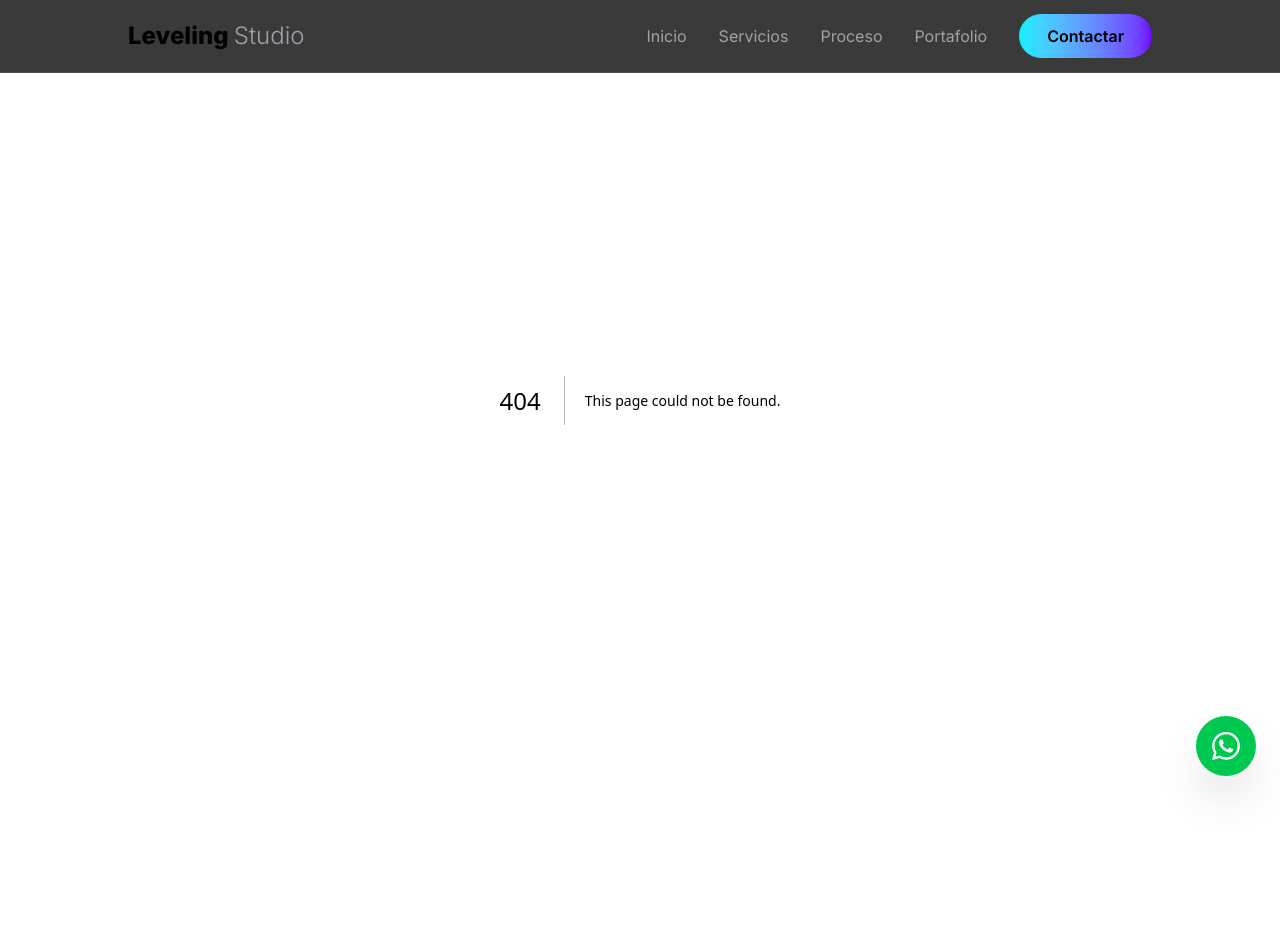
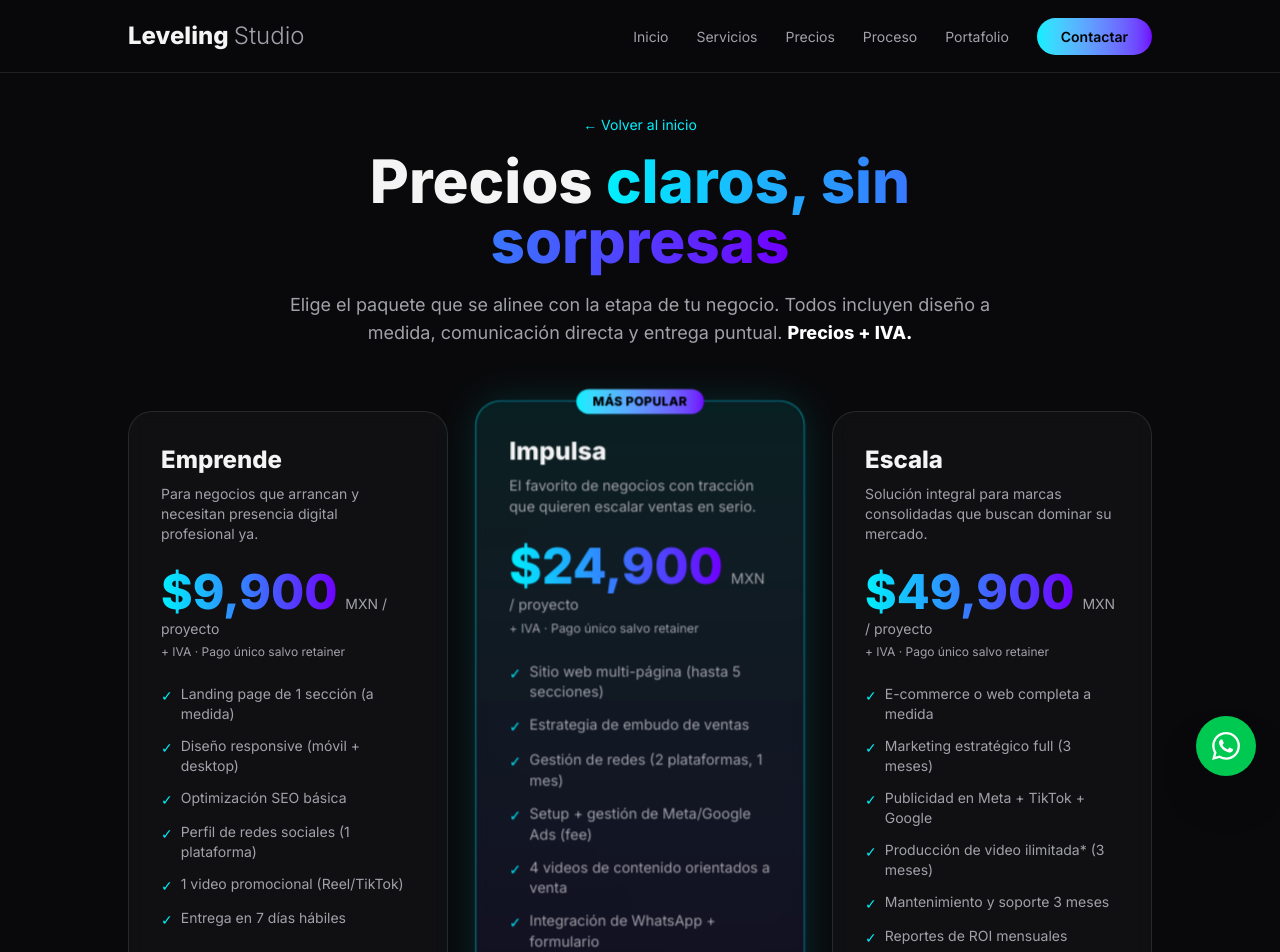
Before and after one commit to Admingok/leveling-studio, a Next.js app: page /precios in a window 1280 px wide. Before the commit this address had no page. Shown: the top 952 px of the page. Before the commit the page ends 800 px from the top, so only its background shows below. Built offline with nearby package versions, Linux system fonts and the light colour scheme.

Commit message:
Añadir página de Precios con paquetes y retainers

```diff
--- /dev/null
+++ b/src/app/precios/page.js
@@ -0,0 +1,155 @@
+import PricingCard from '@/components/PricingCard';
+import FadeIn from '@/components/FadeIn';
+import Link from 'next/link';
+
+export const metadata = {
+  title: 'Precios y Paquetes | Leveling Studio',
+  description: 'Paquetes de desarrollo web, marketing y publicidad digital con precios claros para PyMEs en México.',
+};
+
+export default function PreciosPage() {
+  const packages = [
+    {
+      name: 'Emprende',
+      price: '9,900',
+      description: 'Para negocios que arrancan y necesitan presencia digital profesional ya.',
+      features: [
+        'Landing page de 1 sección (a medida)',
+        'Diseño responsive (móvil + desktop)',
+        'Optimización SEO básica',
+        'Perfil de redes sociales (1 plataforma)',
+        '1 video promocional (Reel/TikTok)',
+        'Entrega en 7 días hábiles',
+      ],
+      highlighted: false,
+      delay: 0,
+    },
+    {
+      name: 'Impulsa',
+      price: '24,900',
+      description: 'El favorito de negocios con tracción que quieren escalar ventas en serio.',
+      features: [
+        'Sitio web multi-página (hasta 5 secciones)',
+        'Estrategia de embudo de ventas',
+        'Gestión de redes (2 plataformas, 1 mes)',
+        'Setup + gestión de Meta/Google Ads (fee)',
+        '4 videos de contenido orientados a venta',
+        'Integración de WhatsApp + formulario',
+        'Entrega en 14 días hábiles',
+      ],
+      highlighted: true,
+      badge: 'Más popular',
+      delay: 0.15,
+    },
+    {
+      name: 'Escala',
+      price: '49,900',
+      description: 'Solución integral para marcas consolidadas que buscan dominar su mercado.',
+      features: [
+        'E-commerce o web completa a medida',
+        'Marketing estratégico full (3 meses)',
+        'Publicidad en Meta + TikTok + Google',
+        'Producción de video ilimitada* (3 meses)',
+        'Mantenimiento y soporte 3 meses',
+        'Reportes de ROI mensuales',
+        'Entrega prioritaria + acompañamiento 1 a 1',
+      ],
+      highlighted: false,
+      delay: 0.3,
+    },
+  ];
+
+  const retainers = [
+    { name: 'Contenido', price: '6,500', detail: 'Gestión de redes + 8 piezas/mes' },
+    { name: 'Performance', price: '9,500', detail: 'Fee de ads + optimización continua' },
+    { name: 'Full Growth', price: '15,000', detail: 'Contenido + ads + web + reportes' },
+  ];
+
+  return (
+    <div className="pt-28 pb-24 px-[5%] md:px-[10%]">
+      {/* HEADER DE PÁGINA */}
+      <FadeIn>
+        <div className="text-center max-w-3xl mx-auto mb-16">
+          <Link href="/" className="text-brand-cyan text-sm hover:underline mb-4 inline-block">
+            ← Volver al inicio
+          </Link>
+          <h1 className="text-4xl md:text-6xl font-extrabold mb-5">
+            Precios <span className="gradient-text">claros, sin sorpresas</span>
+          </h1>
+          <p className="text-lg text-brand-muted">
+            Elige el paquete que se alinee con la etapa de tu negocio. Todos incluyen diseño a medida,
+            comunicación directa y entrega puntual. <strong className="text-white">Precios + IVA.</strong>
+          </p>
+        </div>
+      </FadeIn>
+
+      {/* GRID DE PAQUETES */}
+      <div className="max-w-6xl mx-auto grid grid-cols-1 md:grid-cols-3 gap-8 items-stretch">
+        {packages.map((pkg, i) => (
+          <PricingCard
+            key={i}
+            name={pkg.name}
+            price={pkg.price}
+            description={pkg.description}
+            features={pkg.features}
+            highlighted={pkg.highlighted}
+            badge={pkg.badge}
+            delay={pkg.delay}
+          />
+        ))}
+      </div>
+
+      {/* NOTA DE PABTA */}
+      <FadeIn delay={0.4}>
+        <p className="text-center text-brand-muted text-sm mt-10 max-w-2xl mx-auto">
+          * Los paquetes de publicidad <strong className="text-white">no incluyen el presupuesto de pauta</strong> (el
+          dinero que inviertes en Meta/Google/TikTok). Tu fee por gestión es aparte y se define según el objetivo.
+        </p>
+      </FadeIn>
+
+      {/* RETAINERS MENSUALES */}
+      <section className="max-w-6xl mx-auto mt-24">
+        <FadeIn>
+          <div className="text-center mb-12">
+            <h2 className="text-3xl md:text-4xl font-extrabold mb-3">
+              ¿Ya tienes web? <span className="gradient-text">Mantenla creciendo</span>
+            </h2>
+            <p className="text-brand-muted">Planes mensuales (retainers) para resultados continuos.</p>
+          </div>
+        </FadeIn>
+
+        <div className="grid grid-cols-1 md:grid-cols-3 gap-6">
+          {retainers.map((r, i) => (
+            <FadeIn key={i} delay={i * 0.1}>
+              <div className="bg-brand-card border border-white/10 rounded-2xl p-6 hover:border-brand-cyan/40 transition">
+                <h3 className="text-xl font-bold mb-1">{r.name}</h3>
+                <p className="text-brand-muted text-sm mb-4">{r.detail}</p>
+                <div className="text-3xl font-extrabold gradient-text">
+                  ${r.price}<span className="text-base text-brand-muted font-normal"> /mes</span>
+                </div>
+              </div>
+            </FadeIn>
+          ))}
+        </div>
+      </section>
+
+      {/* CTA FINAL */}
+      <FadeIn delay={0.3}>
+        <div className="text-center mt-20">
+          <h3 className="text-2xl md:text-3xl font-extrabold mb-4">
+            ¿Necesitas algo <span className="gradient-text">a la medida</span>?
+          </h3>
+          <p className="text-brand-muted mb-8 max-w-xl mx-auto">
+            Cotizamos proyectos especiales, integraciones y campañas de alto volumen sin problema.
+          </p>
+          <Link
+            href="/#contacto"
+            className="inline-block bg-gradient-to-r from-brand-cyan to-brand-purple text-black font-bold px-8 py-4 rounded-full hover:scale-105 transition"
+          >
+            Solicitar cotización
+          </Link>
+        </div>
+      </FadeIn>
+    </div>
+  );
+}
--- a/src/components/Navbar.jsx
+++ b/src/components/Navbar.jsx
@@ -7,38 +7,51 @@ import { motion, AnimatePresence } from 'framer-motion';
 export default function Navbar() {
   const [isOpen, setIsOpen] = useState(false);
 
+  // Los enlaces usan rutas absolutas con hash para funcionar desde cualquier página
+  const links = [
+    { label: 'Inicio', href: '/#inicio' },
+    { label: 'Servicios', href: '/#servicios' },
+    { label: 'Precios', href: '/precios' },
+    { label: 'Proceso', href: '/#proceso' },
+    { label: 'Portafolio', href: '/#portafolio' },
+  ];
+
   return (
     <>
       <header className="fixed top-0 w-full z-50 flex justify-between items-center px-[5%] md:px-[10%] py-5 bg-brand-dark/80 backdrop-blur-md border-b border-white/10">
-        {/* Logo */}
-        <div className="text-2xl font-extrabold">
+        {/* Logo enlaza a home */}
+        <Link href="/" className="text-2xl font-extrabold">
           Leveling <span className="font-light text-brand-muted">Studio</span>
-        </div>
+        </Link>
 
-        {/* Menú de Escritorio (Oculto en móviles) */}
+        {/* Menú de escritorio */}
         <nav className="hidden md:block">
-          <ul className="flex gap-8 items-center">
-            <li><Link href="#inicio" className="text-brand-muted hover:text-white transition">Inicio</Link></li>
-            <li><Link href="#servicios" className="text-brand-muted hover:text-white transition">Servicios</Link></li>
-<li><Link href="#proceso" className="text-brand-muted hover:text-white transition">Proceso</Link></li>
-<li><Link href="#portafolio" className="text-brand-muted hover:text-white transition">Portafolio</Link></li>
+          <ul className="flex gap-7 items-center">
+            {links.map((l) => (
+              <li key={l.href}>
+                <Link href={l.href} className="text-brand-muted hover:text-white transition text-sm">
+                  {l.label}
+                </Link>
+              </li>
+            ))}
             <li>
-              <Link href="#contacto" className="bg-gradient-to-r from-brand-cyan to-brand-purple text-black px-7 py-3 rounded-full font-semibold hover:scale-105 transition">
+              <Link
+                href="/#contacto"
+                className="bg-gradient-to-r from-brand-cyan to-brand-purple text-black px-6 py-2.5 rounded-full font-semibold hover:scale-105 transition text-sm"
+              >
                 Contactar
               </Link>
             </li>
           </ul>
         </nav>
 
-        {/* Botón Hamburguesa (Solo visible en móviles) */}
-        <button onClick={() => setIsOpen(!isOpen)} className="md:hidden text-white z-50 relative">
+        {/* Botón hamburguesa (móvil) */}
+        <button onClick={() => setIsOpen(!isOpen)} className="md:hidden text-white z-50 relative" aria-label="Menú">
           {isOpen ? (
-            // Ícono de X (Cerrar)
             <svg xmlns="http://www.w3.org/2000/svg" className="h-8 w-8" fill="none" viewBox="0 0 24 24" stroke="currentColor">
               <path strokeLinecap="round" strokeLinejoin="round" strokeWidth={2} d="M6 18L18 6M6 6l12 12" />
             </svg>
           ) : (
-            // Ícono de Hamburguesa (Abrir)
             <svg xmlns="http://www.w3.org/2000/svg" className="h-8 w-8" fill="none" viewBox="0 0 24 24" stroke="currentColor">
               <path strokeLinecap="round" strokeLinejoin="round" strokeWidth={2} d="M4 6h16M4 12h16M4 18h16" />
             </svg>
@@ -46,7 +59,7 @@ export default function Navbar() {
         </button>
       </header>
 
-      {/* Menú Móvil Deslizante */}
+      {/* Menú móvil */}
       <AnimatePresence>
         {isOpen && (
           <motion.div
@@ -54,12 +67,23 @@ export default function Navbar() {
             animate={{ opacity: 1, x: 0 }}
             exit={{ opacity: 0, x: '100%' }}
             transition={{ type: 'tween', duration: 0.3 }}
-            className="fixed inset-0 z-40 bg-brand-dark/95 backdrop-blur-xl flex flex-col items-center justify-center gap-8 md:hidden"
+            className="fixed inset-0 z-40 bg-brand-dark/95 backdrop-blur-xl flex flex-col items-center justify-center gap-7 md:hidden"
           >
-            <Link href="#inicio" onClick={() => setIsOpen(false)} className="text-3xl font-bold text-white hover:text-brand-cyan transition">Inicio</Link>
-            <Link href="#servicios" onClick={() => setIsOpen(false)} className="text-3xl font-bold text-white hover:text-brand-cyan transition">Servicios</Link>
-            <Link href="#portafolio" onClick={() => setIsOpen(false)} className="text-3xl font-bold text-white hover:text-brand-cyan transition">Portafolio</Link>
-            <Link href="#contacto" onClick={() => setIsOpen(false)} className="bg-gradient-to-r from-brand-cyan to-brand-purple text-black px-8 py-4 rounded-full font-bold text-xl mt-4">
+            {links.map((l) => (
+              <Link
+                key={l.href}
+                href={l.href}
+                onClick={() => setIsOpen(false)}
+                className="text-2xl font-bold text-white hover:text-brand-cyan transition"
+              >
+                {l.label}
+              </Link>
+            ))}
+            <Link
+              href="/#contacto"
+              onClick={() => setIsOpen(false)}
+              className="bg-gradient-to-r from-brand-cyan to-brand-purple text-black px-8 py-4 rounded-full font-bold text-lg mt-2"
+            >
               Contactar
             </Link>
           </motion.div>
--- /dev/null
+++ b/src/components/PricingCard.jsx
@@ -0,0 +1,66 @@
+'use client';
+
+import { motion } from 'framer-motion';
+import Link from 'next/link';
+
+export default function PricingCard({
+  name,
+  price,
+  period = 'proyecto',
+  description,
+  features = [],
+  highlighted = false,
+  badge = '',
+  ctaText = 'Agendar llamada',
+  ctaHref = '/#contacto',
+  delay = 0,
+}) {
+  return (
+    <motion.div
+      initial={{ opacity: 0, y: 40 }}
+      whileInView={{ opacity: 1, y: 0 }}
+      viewport={{ once: true }}
+      transition={{ duration: 0.6, delay }}
+      className={`relative rounded-3xl p-8 backdrop-blur-sm border transition-all duration-300 flex flex-col h-full ${
+        highlighted
+          ? 'bg-gradient-to-b from-brand-cyan/10 to-brand-purple/10 border-brand-cyan/50 scale-[1.03] shadow-[0_0_40px_rgba(0,240,255,0.15)]'
+          : 'bg-brand-card border-white/10 hover:border-white/30'
+      }`}
+    >
+      {badge && (
+        <div className="absolute -top-3 left-1/2 -translate-x-1/2 bg-gradient-to-r from-brand-cyan to-brand-purple text-black text-xs font-bold px-4 py-1 rounded-full uppercase tracking-wide">
+          {badge}
+        </div>
+      )}
+
+      <h3 className="text-2xl font-extrabold mb-2">{name}</h3>
+      <p className="text-brand-muted text-sm mb-6 min-h-[40px]">{description}</p>
+
+      <div className="mb-6">
+        <span className="text-4xl md:text-5xl font-extrabold gradient-text">${price}</span>
+        <span className="text-brand-muted text-sm ml-2">MXN / {period}</span>
+        <p className="text-xs text-brand-muted mt-1">+ IVA · Pago único salvo retainer</p>
+      </div>
+
+      <ul className="space-y-3 mb-8 flex-1">
+        {features.map((feat, i) => (
+          <li key={i} className="flex items-start gap-2 text-sm text-brand-muted">
+            <span className="text-brand-cyan mt-0.5">✓</span>
+            <span>{feat}</span>
+          </li>
+        ))}
+      </ul>
+
+      <Link
+        href={ctaHref}
+        className={`block text-center font-bold py-3 rounded-xl transition ${
+          highlighted
+            ? 'bg-gradient-to-r from-brand-cyan to-brand-purple text-black hover:scale-[1.02]'
+            : 'border border-white/15 hover:bg-white/5'
+        }`}
+      >
+        {ctaText}
+      </Link>
+    </motion.div>
+  );
+}
```
